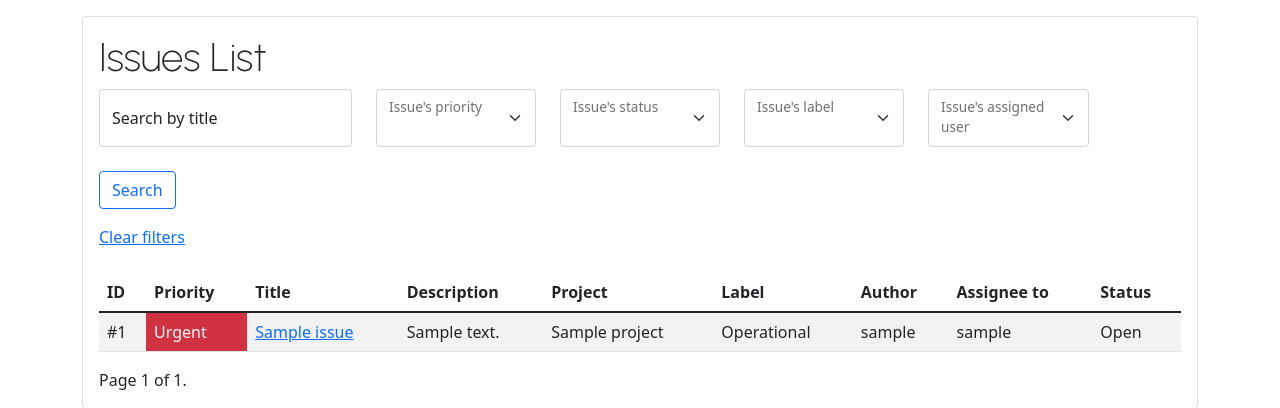
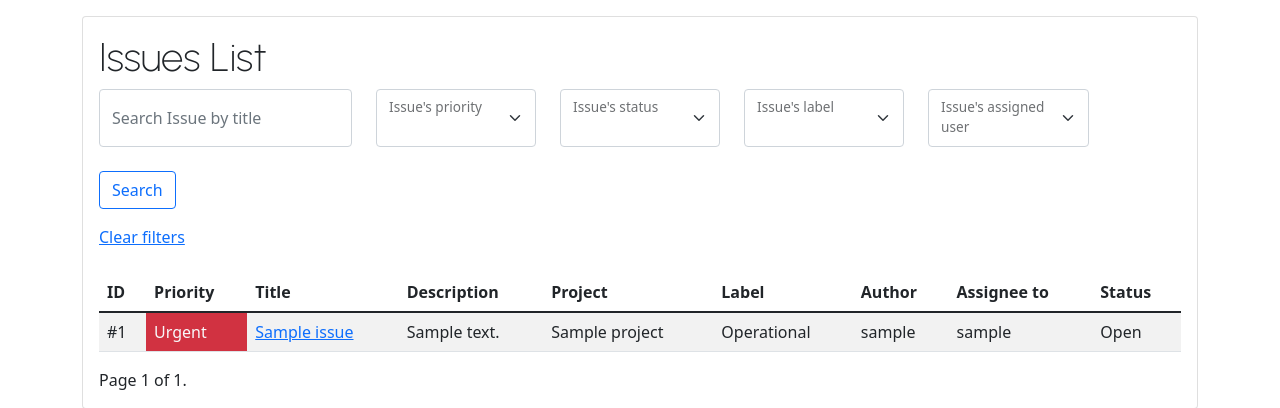
Before and after one commit to renataberoli/bug_catcher, a Django app: page / in a window 1280 px wide. Shown: the part 56-464 px from the top of the page. Run offline with Django 3.2, Linux system fonts and the light colour scheme; tables that the repository leaves empty hold one stand-in row (values such as "Sample post").

```diff
--- a/app/templates/issue/issues_list.html
+++ b/app/templates/issue/issues_list.html
@@ -9,8 +9,8 @@
                     <form class="row g-4" action="." method="GET">
                 <div class="col-3">
                     <div class="form-floating">
-                        <input type="text" class="form-control" id="floatingInput" placeholder="search by text" name="data">
-                        <label for="floatingInput">Search by title</label>
+                        <input type="text" class="form-control" id="floatingInput" placeholder="Search Issue by title" name="data">
+                        <label class="text-secondary" for="floatingInput">Search Issue by title</label>
                     </div>
                 </div>
                 <div class="col-2">
```
